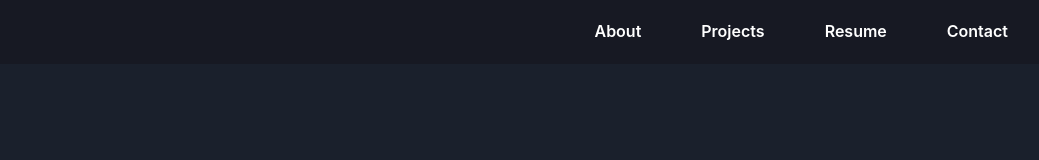
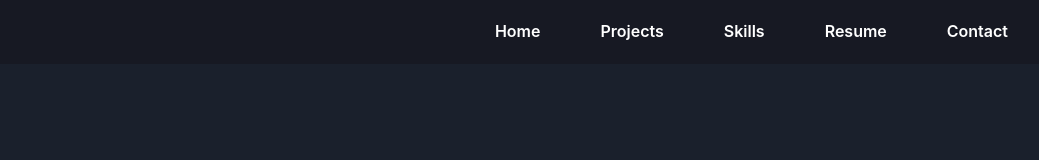
Before and after one commit to eden-chung/Portfolio, a React (Create React App) app: page / in a window 1280 px wide. Shown: the top 160 px of the page, without its empty margins (240-1279 px from the left). Built offline with nearby package versions, Linux system fonts and the light colour scheme.

Commit message:
style and modify skills

```diff
--- a/src/App.js
+++ b/src/App.js
@@ -8,9 +8,6 @@ import Projects from './Projects';
 import Skills from './Skills';
 import Contact from './Contact';
 import Footer from './Footer';
-import { HashRouter } from "react-router-dom";
-
-import { Link } from "react-router-dom";
 
 function App() {
     return (
--- a/src/Contact.js
+++ b/src/Contact.js
@@ -5,7 +5,6 @@ import {
     Container,
     Box,
     HStack,
-    Heading,
     Center,
     Icon,
 } from "@chakra-ui/react";
--- a/src/Home.js
+++ b/src/Home.js
@@ -5,14 +5,12 @@ import {
     Heading,
     Container,
     Text,
-    Button,
     Stack,
     HStack,
     Image,
     Icon,
     useMediaQuery,
     VStack,
-    Center
 } from "@chakra-ui/react";
 
 import { IconButton } from '@chakra-ui/react';
--- a/src/NavigationBar.js
+++ b/src/NavigationBar.js
@@ -30,19 +30,27 @@ export default function Nav() {
             behavior: "smooth",
         });;
     };
+
     const scrollToProjects = () => {
         const projectsSection = document.querySelector("#projects");
-      projectsSection.scrollIntoView({ behavior: "smooth" });
+        projectsSection.scrollIntoView({ behavior: "smooth"});
     };
+
+    const scrollToSkills = () => {
+        const skillsSection = document.querySelector("#skills");
+        skillsSection.scrollIntoView({ behavior: "smooth" });
+    };
+
     const scrollToContact = () => {
         const contactSection = document.querySelector("#contact");
         contactSection.scrollIntoView({ behavior: "smooth" });
     };
+
     const openResume = () => {
         const resumePath = '/resume.pdf';
-
         window.open(resumePath, '_blank');
     };
+
     const changeScroll = () =>
         document.body.scrollTop > 80 || document.documentElement.scrollTop > 80
             ? setScroll(true)
@@ -82,10 +90,13 @@ export default function Nav() {
                                 <DrawerContent bg="gray.900">
                                 <DrawerBody>
                                     <Button variant="ghost" onClick={scrollToStart} style={{color:buttonTextColor}} _hover={{backgroundColor:buttonHoverColor}}>
-                                    About
+                                        Home
                                     </Button>
                                     <Button variant="ghost" onClick={scrollToProjects} style={{color:buttonTextColor}} _hover={{backgroundColor:buttonHoverColor}}>
                                         Projects
+                                    </Button>
+                                    <Button variant="ghost" onClick={scrollToSkills} style={{color:buttonTextColor}} _hover={{backgroundColor:buttonHoverColor}}>
+                                        Skills
                                     </Button>
                                     <Button variant="ghost" onClick={openResume} style={{color:buttonTextColor}} _hover={{backgroundColor:buttonHoverColor}}>
                                         Resume
@@ -100,10 +111,13 @@ export default function Nav() {
                         ) : (
                             <>
                                 <Button variant="ghost" onClick={scrollToStart} style={{color:buttonTextColor}} _hover={{backgroundColor:buttonHoverColor}}>
-                                    About
+                                    Home
                                 </Button>
                                 <Button variant="ghost" onClick={scrollToProjects} style={{color:buttonTextColor}} _hover={{backgroundColor:buttonHoverColor}}>
                                     Projects
+                                </Button>
+                                <Button variant="ghost" onClick={scrollToSkills} style={{color:buttonTextColor}} _hover={{backgroundColor:buttonHoverColor}}>
+                                    Skills
                                 </Button>
                                 <Button variant="ghost" onClick={openResume} style={{color:buttonTextColor}} _hover={{backgroundColor:buttonHoverColor}}>
                                     Resume
--- a/src/Projects.js
+++ b/src/Projects.js
@@ -7,18 +7,13 @@ import {
     Container,
     Box,
     HStack,
-    Button,
     Card,
     CardBody,
     Image,
     Heading,
-    SimpleGrid,
-    Badge,
     Link,
-    Center,
     Icon,
 } from "@chakra-ui/react";
-import { useState } from "react";
 
 import { BiLogoJava, BiLogoJavascript, BiLogoMongodb, BiLogoReact, BiLogoHtml5, BiLogoPython, BiSolidFileCss } from 'react-icons/bi';
 import { SiTensorflow } from 'react-icons/si';
@@ -42,21 +37,16 @@ const CardWithHoverEffect = chakra(Card, {
     },
 });
 
+// Remove underline on hover
 const CustomLink = chakra(Link, {
     baseStyle: {
         _hover: {
-            textDecoration: "none", // Remove underline on hover
+            textDecoration: "none",
         },
     },
 });
 
 export default function Projects() {
-
-    const [selected, setSelected] = useState("All");
-
-    const handleSelected = (value) => {
-      setSelected(value);
-    };
 
     return (
         <>
@@ -218,7 +208,7 @@ export default function Projects() {
                                                     <Icon
                                                         as={SiTensorflow}
                                                         color="gray.700"
-                                                        boxSize={9}
+                                                        boxSize={8}
                                                     />
                                                 </HStack>
                                             </CardBody>
```
Also changed, not shown: src/Footer.js (+3 -4 lines). Lines whose indentation alone changed are shown as unchanged.
